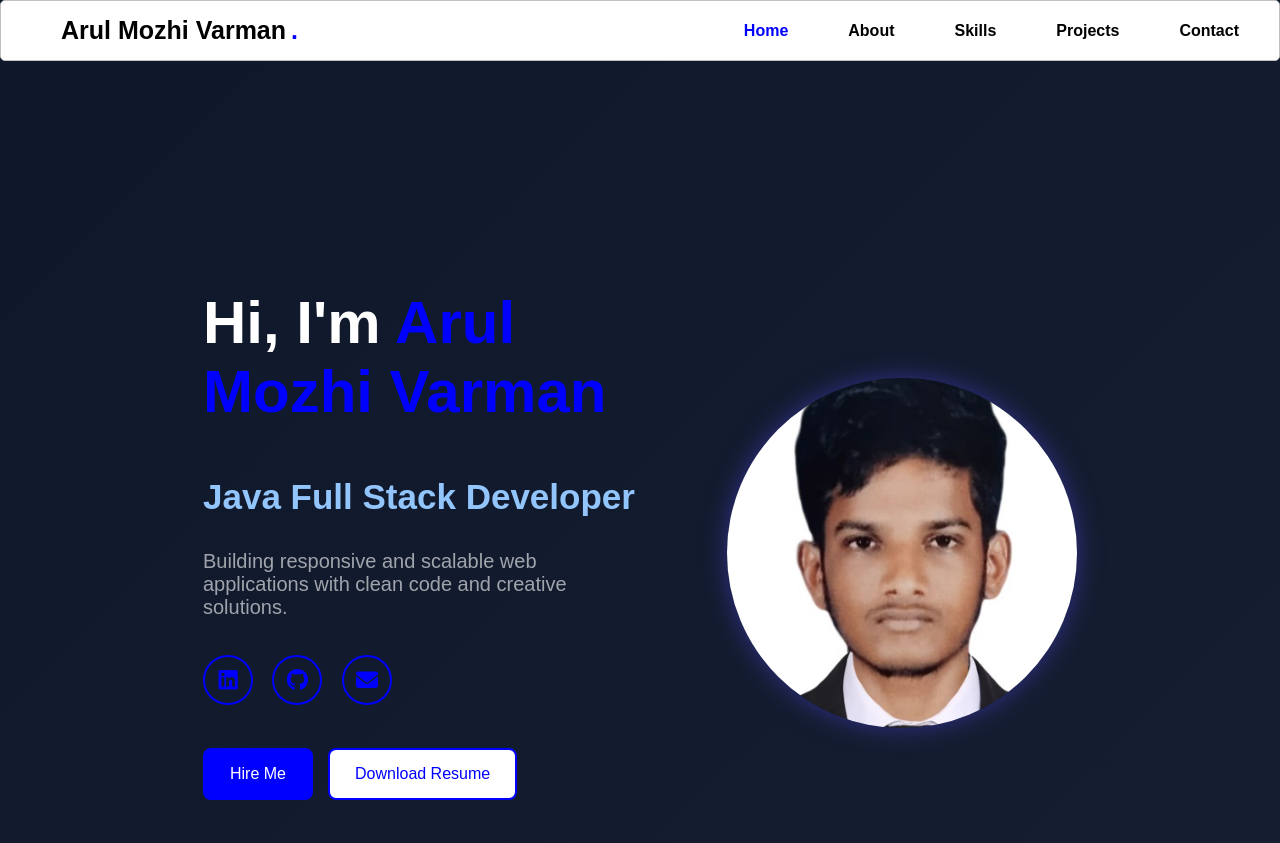
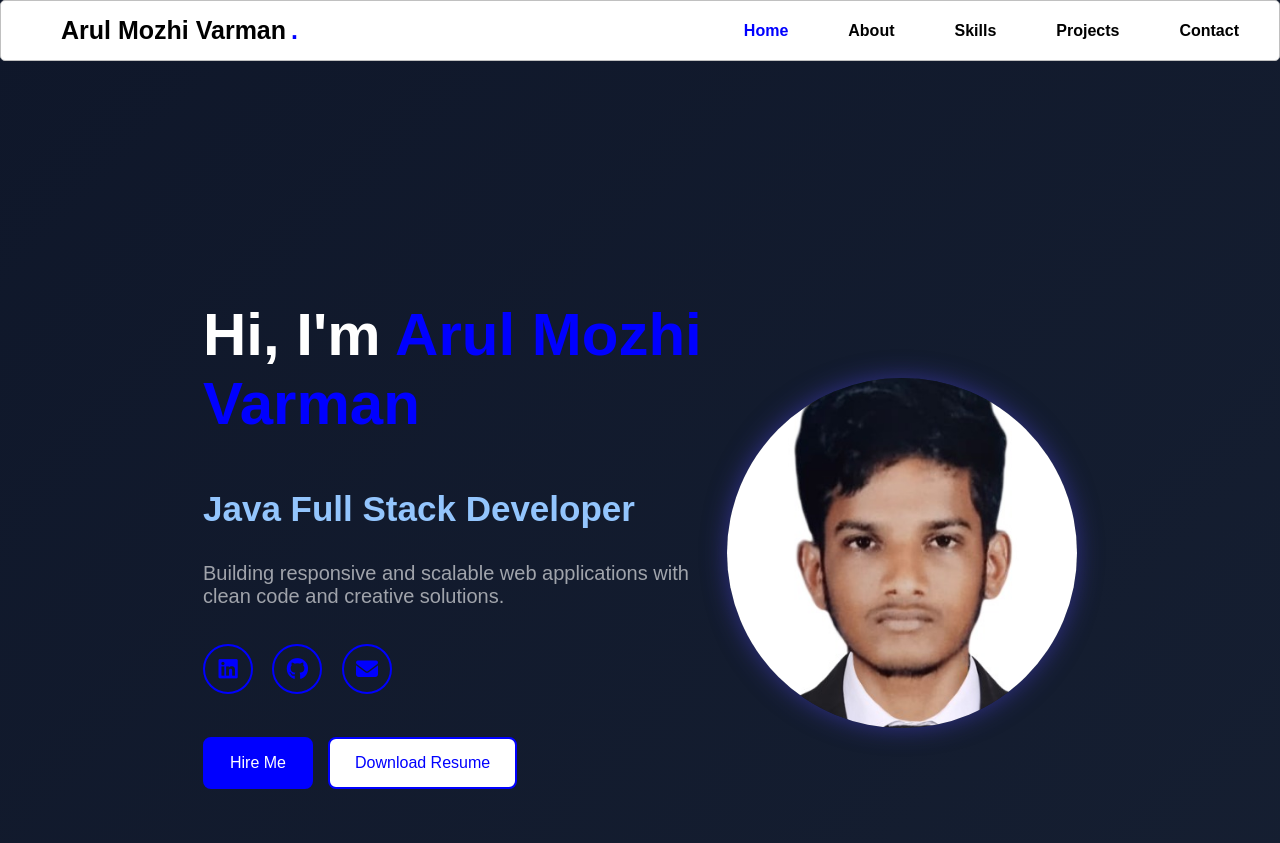
Before and after one commit to arulmozhivel2005-create/Arul-Mozhi-Varman-VD.github.io, a plain HTML site: page index.html in a window 1280 px wide. Shown: the top 843 px of the page. Drawn offline with Linux system fonts and the light colour scheme.

Commit message:
Update Style.css

```diff
--- a/Style.css
+++ b/Style.css
@@ -90,7 +90,7 @@ margin: 75px;
 padding: 0 10%;
 }
 .content {
-width: 50%;
+width: 59%;
 }
 .content h1 {
 font-size: 60px;
```
